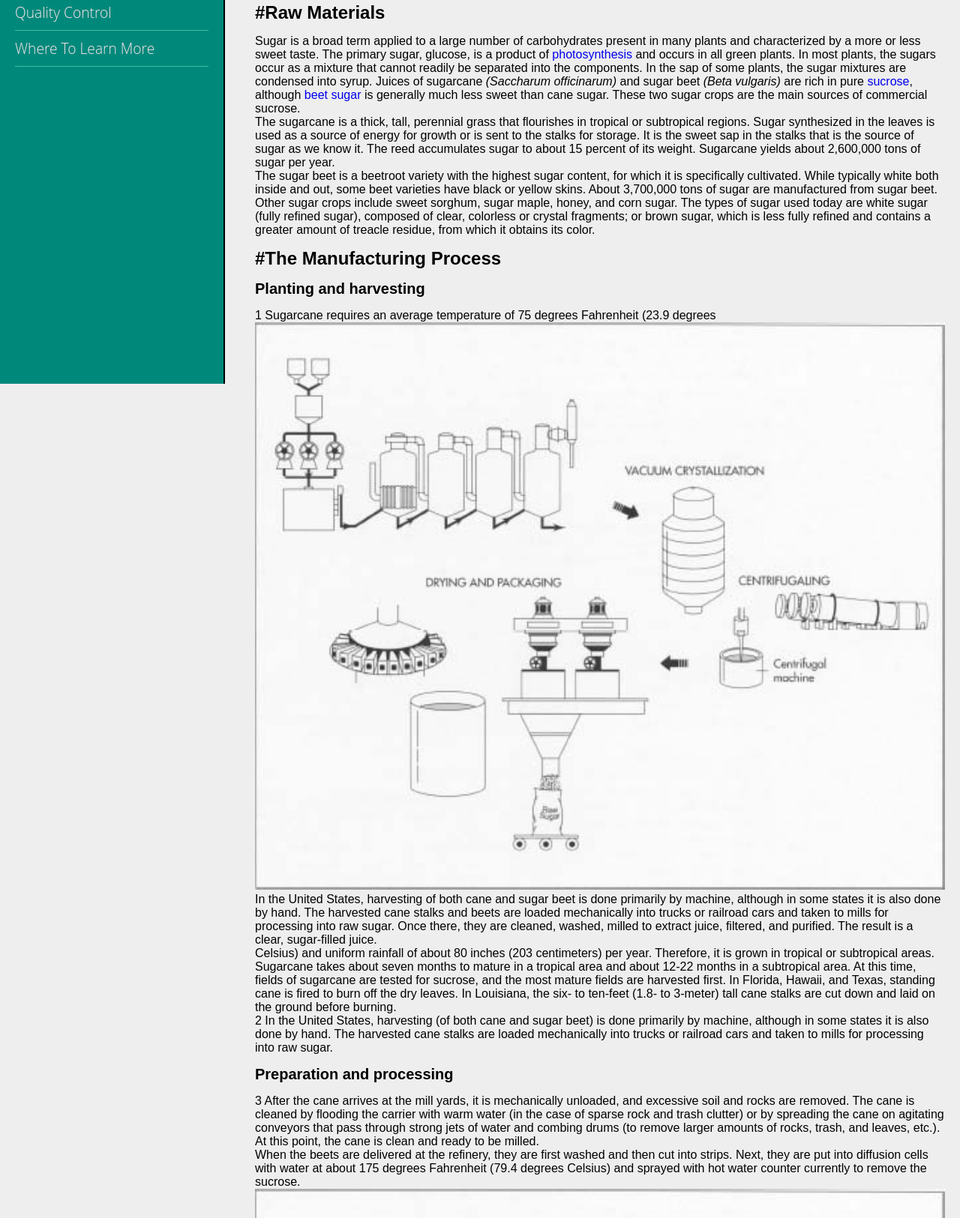
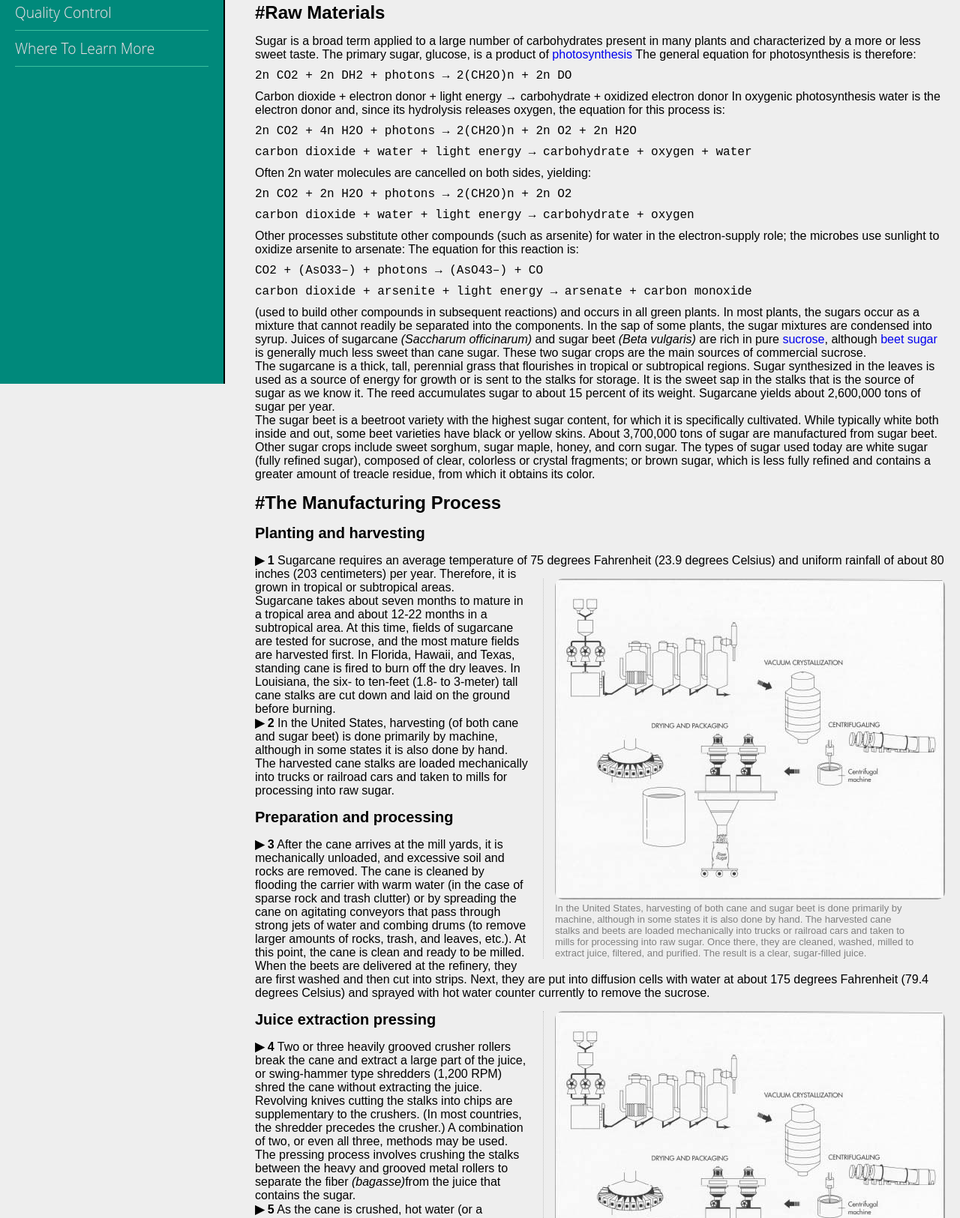
Before and after one commit to HorbynkoIvan/FCC-Technical-Documentation-Page, a plain HTML site: page index.html in a window 1280 px wide. Shown: the part 288-1913 px from the top of the page at 75% size. Drawn offline with Linux system fonts and the light colour scheme.

Commit message:
finished markup

```diff
--- a/css/style.css
+++ b/css/style.css
@@ -21,16 +21,19 @@ li {
 a {
     text-decoration: none;
 }
-.header{
+
+.header {
     font-size: 24px;
     margin: 15px 0;
     font-weight: bold;
 }
-#The_Manufacturing_Process h3{
+
+#The_Manufacturing_Process h3 {
     font-size: 20px;
     margin: 15px 0;
     font-weight: bold;
 }
+
 #navbar {
     position: fixed;
     top: 0;
@@ -128,3 +131,36 @@ a {
     padding: 20px;
     margin-bottom: 110px;
 }
+
+#Raw_Materials code {
+    display: block;
+    margin: 10px 0;
+}
+
+#The_Manufacturing_Process span {
+    font-weight: bold;
+}
+
+#The_Manufacturing_Process span:before {
+    content: "\25b6"
+}
+
+.gale_imggroup {
+    float: right;
+    margin: 15px 0 15px 20px;
+    padding-left: 15px;
+    border-left: 1px dotted silver;
+    clear: right;
+}
+
+.gale_imggroup img {
+    border-radius: 10px;
+    max-width: 520px;
+    height: auto;
+}
+
+.gale_imggroup .caption {
+    max-width: 480px;
+    font-size: 13px;
+    color: grey;
+}
--- a/index.html
+++ b/index.html
@@ -58,6 +58,28 @@
                 primary sugar, glucose, is a product of
                 <a href="http://www.madehow.com/knowledge/Photosynthesis.html"
                    title="View 'photosynthesis' definition from Wikipedia " target="_blank">photosynthesis</a>
+                The general equation for photosynthesis is therefore:
+
+                <code>2n CO2 + 2n DH2 + photons → 2(CH2O)n + 2n DO</code>
+                Carbon dioxide + electron donor + light energy → carbohydrate + oxidized electron
+                donor
+
+                In oxygenic photosynthesis water is the electron donor and, since its hydrolysis releases oxygen, the
+                equation for this process is:
+
+                <code>2n CO2 + 4n H2O + photons → 2(CH2O)n + 2n O2 + 2n H2O</code>
+                <code>carbon dioxide + water + light energy → carbohydrate + oxygen + water</code>
+                Often 2n water molecules are cancelled on both sides, yielding:
+
+                <code>2n CO2 + 2n H2O + photons → 2(CH2O)n + 2n O2</code>
+                <code>carbon dioxide + water + light energy → carbohydrate + oxygen</code>
+                Other processes substitute other compounds (such as arsenite) for water in the electron-supply role; the
+                microbes use sunlight to oxidize arsenite to arsenate: The equation for this reaction is:
+
+                <code>CO2 + (AsO33–) + photons → (AsO43–) + CO</code>
+                <code> carbon dioxide + arsenite + light energy → arsenate + carbon monoxide</code>
+                (used to build other compounds in subsequent reactions)
+
                 and occurs in all green plants. In most plants, the sugars occur as a mixture that cannot
                 readily be separated into the components. In the sap of some plants, the
                 sugar mixtures are condensed into syrup. Juices of sugarcane
@@ -99,7 +121,7 @@
             <h3>Planting and harvesting</h3>
             <ul>
                 <li>
-                    1 Sugarcane requires an average temperature of 75 degrees Fahrenheit
+                    <span> 1</span> Sugarcane requires an average temperature of 75 degrees Fahrenheit
                     (23.9 degrees
                     <div class="gale_imggroup">
                         <img width="519"
@@ -128,7 +150,7 @@
                     </p>
                 </li>
                 <li>
-                    2 In the United States, harvesting (of both cane and sugar beet) is done
+                    <span> 2</span> In the United States, harvesting (of both cane and sugar beet) is done
                     primarily by machine, although in some states it is also done by hand.
                     The harvested cane stalks are loaded mechanically into trucks or
                     railroad cars and taken to mills for processing into raw sugar.
@@ -137,7 +159,7 @@
             <h3>Preparation and processing</h3>
             <ul>
                 <li>
-                    3 After the cane arrives at the mill yards, it is mechanically unloaded,
+                    <span> 3</span> After the cane arrives at the mill yards, it is mechanically unloaded,
                     and excessive soil and rocks are removed. The cane is cleaned by
                     flooding the carrier with warm water (in the case of sparse rock and
                     trash clutter) or by spreading the cane on agitating conveyors that pass
@@ -173,7 +195,7 @@
             <h3>Juice extraction pressing</h3>
             <ul>
                 <li>
-                    4 Two or three heavily grooved crusher rollers break the cane and
+                    <span> 4</span> Two or three heavily grooved crusher rollers break the cane and
                     extract a large part of the juice, or swing-hammer type shredders (1,200
                     RPM) shred the cane without extracting the juice. Revolving knives
                     cutting the stalks into chips are supplementary to the crushers. (In
@@ -184,7 +206,7 @@
                     <i>(bagasse)</i>from the juice that contains the sugar.
                 </li>
                 <li>
-                    5 As the cane is crushed, hot water (or a combination of hot water and
+                    <span> 5</span> As the cane is crushed, hot water (or a combination of hot water and
                     recovered impure juice) is sprayed onto the crushed cane
                     counter currently as it leaves each mill for diluting. The extracted
                     juice, called<i>vesou,</i>contains 95 percent or more of the sucrose present. The mass is then
@@ -196,7 +218,7 @@
             <h3>Purification of juice — clarification and evaporation</h3>
             <ul>
                 <li>
-                    6 The juice from the mills, a dark green color, is acid and turbid. The
+                    <span> 6</span> The juice from the mills, a dark green color, is acid and turbid. The
                     clarification (or
                     <a href="http://www.madehow.com/knowledge/Defecation.html"
                        title="View 'defecation' definition from Wikipedia">defecation</a>
@@ -218,14 +240,14 @@
                     </p>
                 </li>
                 <li>
-                    7 The muds separate from the clear juice through sedimentation. The
+                    <span> 7</span> The muds separate from the clear juice through sedimentation. The
                     non-sugar impurities are removed by continuous filtration. The final
                     clarified juice contains about 85 percent water and has the same
                     composition as the raw extracted juice except for the removed
                     impurities.
                 </li>
                 <li>
-                    8 To concentrate this clarified juice, about two-thirds of the water is
+                    <span> 8</span> To concentrate this clarified juice, about two-thirds of the water is
                     removed through vacuum evaporation. Generally, four vacuum-boiling cells
                     or bodies are arranged in series so that each succeeding body has a
                     higher vacuum (and therefore boils at a lower temperature). The vapors
@@ -243,7 +265,7 @@
             </ul>
             <h3>Crystallization</h3>
             <ul>
-                <li>9
+                <li><span> 9</span>
                     <a href="http://www.madehow.com/knowledge/Crystallization.html"
                        title="View 'crystallization' definition from Wikipedia">Crystallization</a>
                     is the next step in the manufacture of sugar. Crystallization takes place in a single-stage vacuum
@@ -270,7 +292,7 @@
                     </p>
                 </li>
                 <li>
-                    10 Massecuite from the mixers is allowed to flow into centrifugals,
+                    <span> 10</span> Massecuite from the mixers is allowed to flow into centrifugals,
                     where the thick syrup, or molasses, is separated from the raw sugar by
                     centrifugal force.
                 </li>
@@ -278,7 +300,7 @@
             <h3>Centrifugaling</h3>
             <ul>
                 <li>
-                    11 The high-speed centrifugal action used to separate the massecuite
+                    <span> 11</span> The high-speed centrifugal action used to separate the massecuite
                     into raw sugar crystals and molasses is done in revolving machines
                     called centrifugals. A centrifugal machine has a cylindrical basket
                     suspended on a spindle, with perforated sides lined with wire cloth,
@@ -303,7 +325,7 @@
             <h3>Drying and packaging</h3>
             <ul>
                 <li>
-                    12 Damp sugar crystals are dried by being tumbled through heated air in
+                    <span> 12</span> Damp sugar crystals are dried by being tumbled through heated air in
                     a granulator. The dry sugar crystals are then sorted by size through
                     vibrating screens and placed into storage bins. Sugar is then sent to be
                     packed in the familiar packaging we see in grocery stores, in bulk
```
